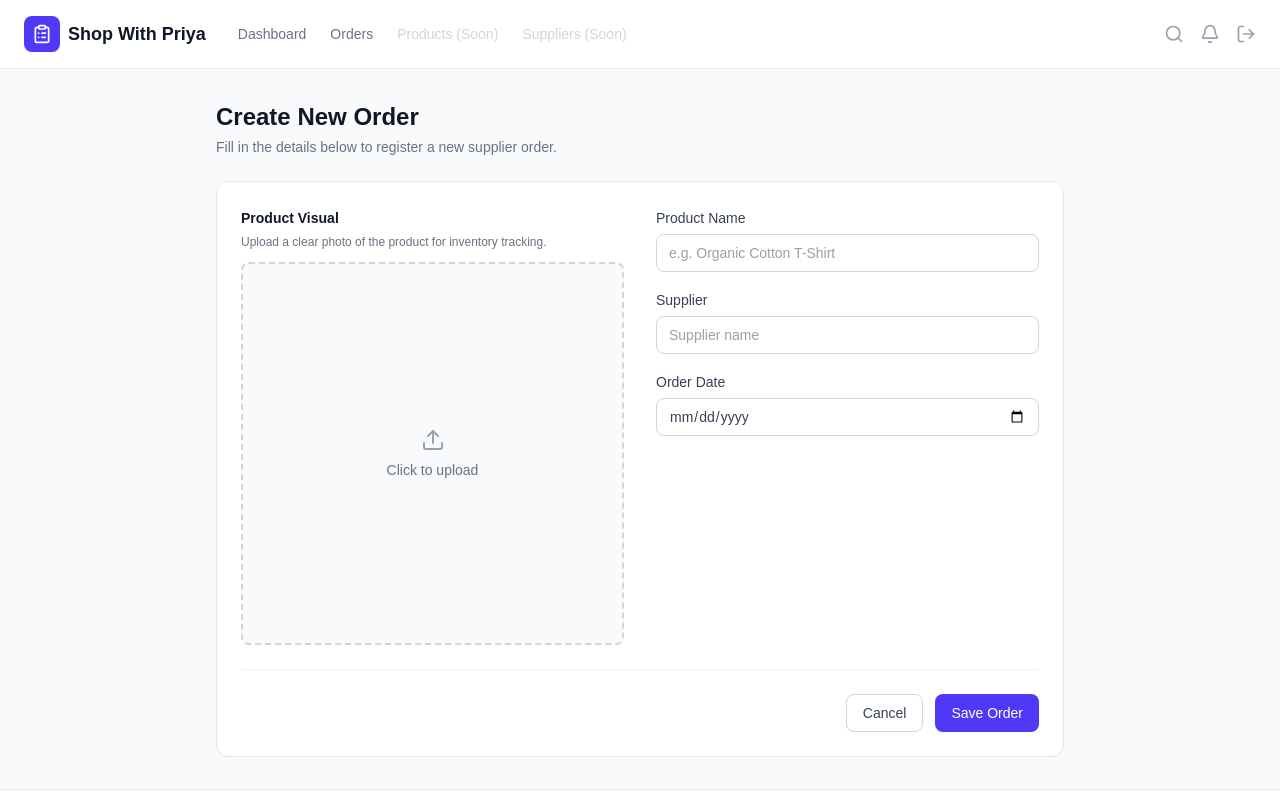
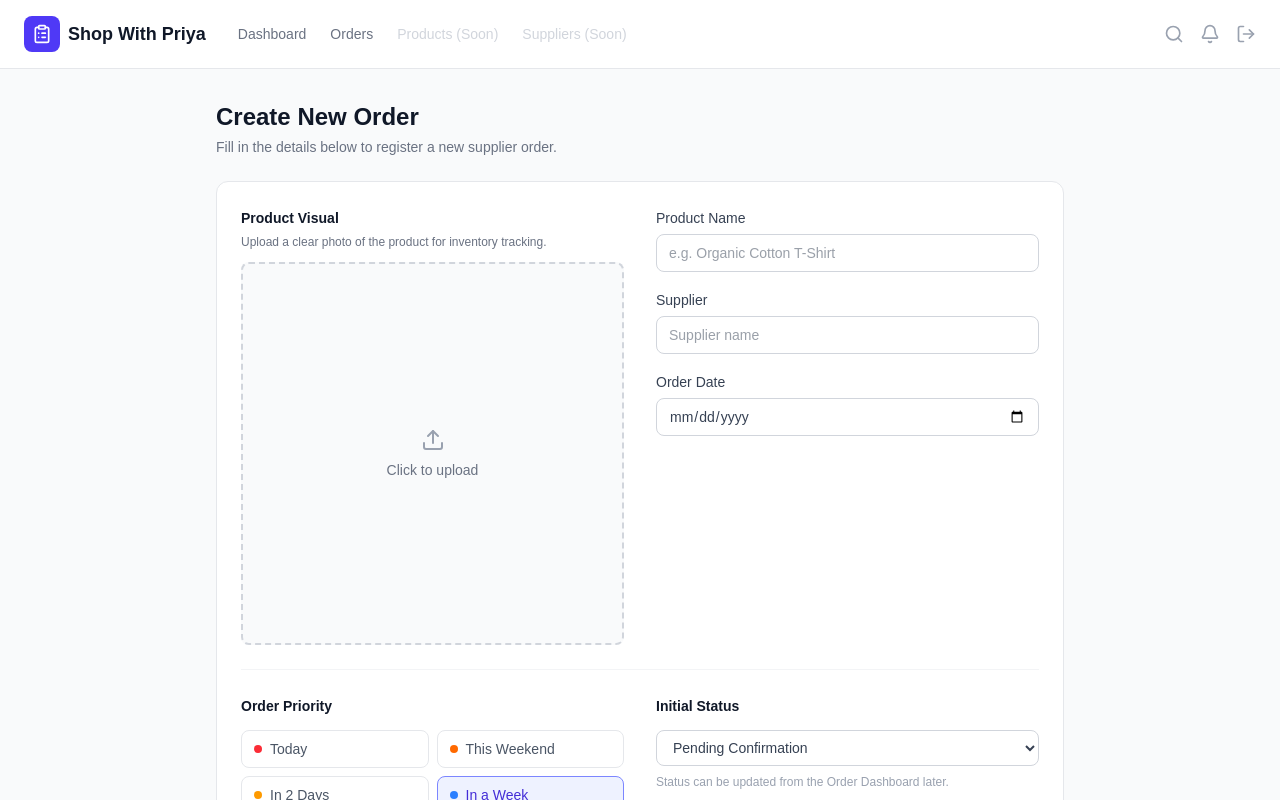
Before and after one commit to VIREN2779/shop-with-priya, a Next.js app: page /orders/new in a window 1280 px wide. Shown: the top 800 px of the page. Built offline with nearby package versions, Linux system fonts and the light colour scheme.

Commit message:
feat(NewOrderPage): add order priority and initial status selection

```diff
--- a/src/app/orders/new/page.tsx
+++ b/src/app/orders/new/page.tsx
@@ -7,18 +7,44 @@ import { Upload } from "lucide-react";
 import Navbar from "@/components/Navbar";
 import Footer from "@/components/Footer";
 
+const priorityOptions = [
+    { value: "today", label: "Today", dot: "bg-red-500" },
+    { value: "this_weekend", label: "This Weekend", dot: "bg-orange-500" },
+    { value: "in_2_days", label: "In 2 Days", dot: "bg-amber-500" },
+    { value: "in_a_week", label: "In a Week", dot: "bg-blue-500" },
+];
+
+const statusOptions = [
+    { value: "pending", label: "Pending Confirmation" },
+    { value: "processing", label: "Processing" },
+    { value: "shipped", label: "Shipped" },
+    { value: "delivered", label: "Delivered" },
+];
+
 export default function NewOrderPage() {
     const router = useRouter();
     const [imagePreview, setImagePreview] = useState<string | null>(null);
     const [productName, setProductName] = useState("");
     const [supplierName, setSupplierName] = useState("");
     const [orderDate, setOrderDate] = useState("");
+    const [priority, setPriority] = useState("in_a_week");
+    const [status, setStatus] = useState("pending");
     const [submitting, setSubmitting] = useState(false);
 
     function handleImageChange(e: React.ChangeEvent<HTMLInputElement>) {
         const file = e.target.files?.[0];
         if (!file) return;
         setImagePreview(URL.createObjectURL(file));
+    }
+
+    async function handleSubmit(e: React.FormEvent) {
+        e.preventDefault();
+        setSubmitting(true);
+
+        console.log({ productName, supplierName, orderDate, priority, status });
+
+        setSubmitting(false);
+        router.push("/orders");
     }
 
     return (
@@ -30,7 +56,10 @@ export default function NewOrderPage() {
                     Fill in the details below to register a new supplier order.
                 </p>
 
-                <form className="mt-6 rounded-xl border border-gray-200 bg-white p-6">
+                <form
+                    onSubmit={handleSubmit}
+                    className="mt-6 rounded-xl border border-gray-200 bg-white p-6"
+                >
                     <div className="grid grid-cols-1 gap-8 md:grid-cols-2">
                         <div>
                             <label className="text-sm font-semibold text-gray-900">
@@ -108,6 +137,52 @@ export default function NewOrderPage() {
 
                     <hr className="my-6 border-gray-100" />
 
+                    <div className="grid grid-cols-1 gap-8 md:grid-cols-2">
+                        <div>
+                            <label className="text-sm font-semibold text-gray-900">
+                                Order Priority
+                            </label>
+                            <div className="mt-3 grid grid-cols-2 gap-2">
+                                {priorityOptions.map((option) => (
+                                    <button
+                                        type="button"
+                                        key={option.value}
+                                        onClick={() => setPriority(option.value)}
+                                        className={`flex items-center gap-2 rounded-lg border px-3 py-2 text-sm ${priority === option.value
+                                            ? "border-indigo-400 bg-indigo-50 text-indigo-700"
+                                            : "border-gray-200 text-gray-600 hover:bg-gray-50"
+                                            }`}
+                                    >
+                                        <span className={`h-2 w-2 rounded-full ${option.dot}`} />
+                                        {option.label}
+                                    </button>
+                                ))}
+                            </div>
+                        </div>
+
+                        <div>
+                            <label className="text-sm font-semibold text-gray-900">
+                                Initial Status
+                            </label>
+                            <select
+                                value={status}
+                                onChange={(e) => setStatus(e.target.value)}
+                                className="mt-3 w-full rounded-lg text-gray-700 border border-gray-300 px-3 py-2 text-sm focus:border-indigo-500 focus:outline-none focus:ring-1 focus:ring-indigo-500"
+                            >
+                                {statusOptions.map((option) => (
+                                    <option key={option.value} value={option.value}>
+                                        {option.label}
+                                    </option>
+                                ))}
+                            </select>
+                            <p className="mt-2 text-xs text-gray-400">
+                                Status can be updated from the Order Dashboard later.
+                            </p>
+                        </div>
+                    </div>
+
+                    <hr className="my-6 border-gray-100" />
+
                     <div className="flex justify-end gap-3">
                         <Link
                             href="/"
```
